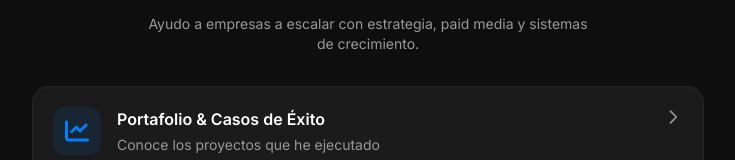
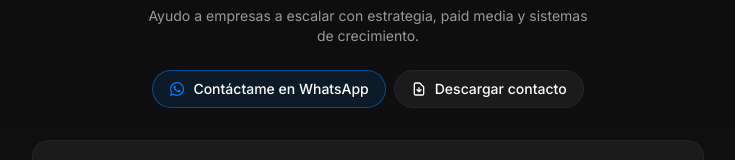
Before and after one commit to DTGrowthPartners/dario-growth-hub, a React (Vite) app: page /links in a window 1280 px wide. Shown: the part 456-616 px from the top of the page, without its empty margins (272-1007 px from the left). Built offline with nearby package versions, Linux system fonts and the light colour scheme; no server answers; the HTML template or start-up script is replaced by a standard one.

Commit message:
Actualizar cambios en LinksPage

```diff
--- a/src/pages/LinksPage.tsx
+++ b/src/pages/LinksPage.tsx
@@ -82,6 +82,28 @@ const LinksPage = () => {
     }
   };
 
+  const handleDownloadVCard = () => {
+    const vCardData = `BEGIN:VCARD
+VERSION:3.0
+N:Traslaviña;Dairo
+FN:Dairo Traslaviña
+TEL;TYPE=CELL:+573007189383
+EMAIL:dairo@dtgrowthpartners.com
+ADR;TYPE=WORK:;;Convention Center, Piso 3 Cartagena;;;;
+ORG:DT Growth Partners
+END:VCARD`;
+
+    const blob = new Blob([vCardData], { type: 'text/vcard' });
+    const url = window.URL.createObjectURL(blob);
+    const link = document.createElement('a');
+    link.href = url;
+    link.download = 'Dairo-Traslavina.vcf';
+    document.body.appendChild(link);
+    link.click();
+    document.body.removeChild(link);
+    window.URL.revokeObjectURL(url);
+  };
+
   return (
     <div className="min-h-screen bg-gradient-to-b from-[#0A0A0A] to-[#1A1A1A] text-white py-8 px-4">
       <div className="max-w-2xl mx-auto">
@@ -90,7 +112,8 @@ const LinksPage = () => {
           <img
             src={logoImage}
             alt="Dairo Traslaviña Logo"
-            className="h-8 mx-auto"
+            className="mx-auto"
+            style={{ height: 'min(2rem, 3vh)' }}
           />
         </div>
 
@@ -139,9 +162,31 @@ const LinksPage = () => {
           <p className="text-muted-foreground text-lg mb-4">
             Growth · Ads · AI
           </p>
-          <p className="text-sm text-muted-foreground max-w-md mx-auto">
+          <p className="text-sm text-muted-foreground max-w-md mx-auto mb-6">
             Ayudo a empresas a escalar con estrategia, paid media y sistemas de crecimiento.
           </p>
+
+          {/* CTA Buttons */}
+          <div className="flex flex-col sm:flex-row gap-2 justify-center items-center max-w-md mx-auto">
+            <a
+              href="https://api.whatsapp.com/send/?phone=573007189383&text=Hola%2C%20Dairo.%20Te%20contacto%20desde%20tu%20sitio%20web%20y%20estoy%20interesado%20en%20una%20consultor%C3%ADa%20sobre%20%5Bespecificar%20tema%5D&type=phone_number&app_absent=0"
+              target="_blank"
+              rel="noopener noreferrer"
+              className="flex items-center gap-2 bg-primary/10 hover:bg-primary/20 border border-primary/50 text-white font-medium px-4 py-2 rounded-full transition-all duration-300 hover:scale-105 hover:shadow-lg hover:shadow-primary/30 text-sm w-full sm:w-auto justify-center"
+            >
+              <FontAwesomeIcon icon={faWhatsapp} className="w-4 h-4 text-primary" />
+              Contáctame en WhatsApp
+            </a>
+            <button
+              onClick={handleDownloadVCard}
+              className="flex items-center gap-2 bg-white/5 hover:bg-white/10 border border-border text-white font-medium px-4 py-2 rounded-full transition-all duration-300 hover:scale-105 hover:shadow-lg hover:shadow-primary/20 text-sm w-full sm:w-auto justify-center whitespace-nowrap"
+            >
+              <svg className="w-4 h-4" fill="none" viewBox="0 0 24 24" stroke="currentColor">
+                <path strokeLinecap="round" strokeLinejoin="round" strokeWidth={2} d="M12 10v6m0 0l-3-3m3 3l3-3m2 8H7a2 2 0 01-2-2V5a2 2 0 012-2h5.586a1 1 0 01.707.293l5.414 5.414a1 1 0 01.293.707V19a2 2 0 01-2 2z" />
+              </svg>
+              Descargar contacto
+            </button>
+          </div>
         </div>
 
         {/* Main Links */}
```
